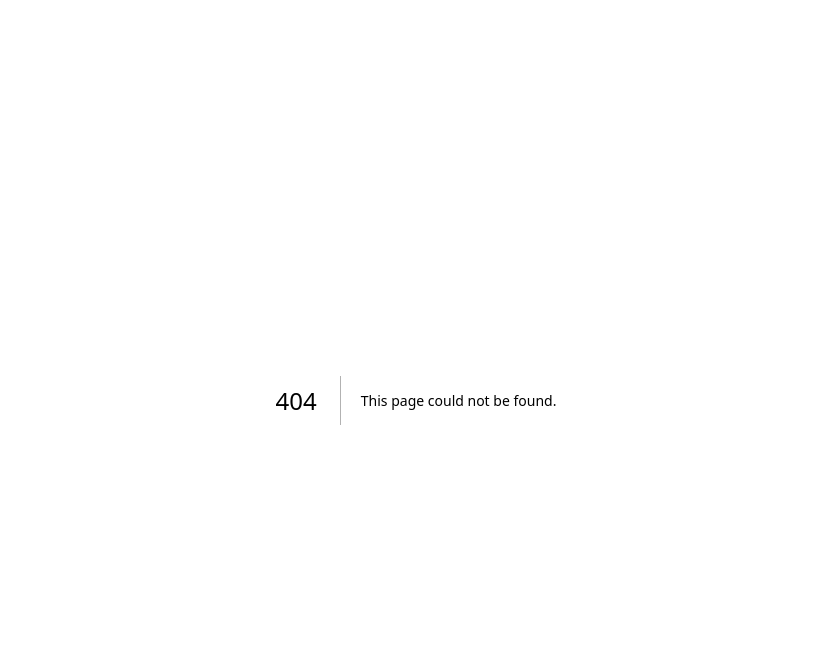
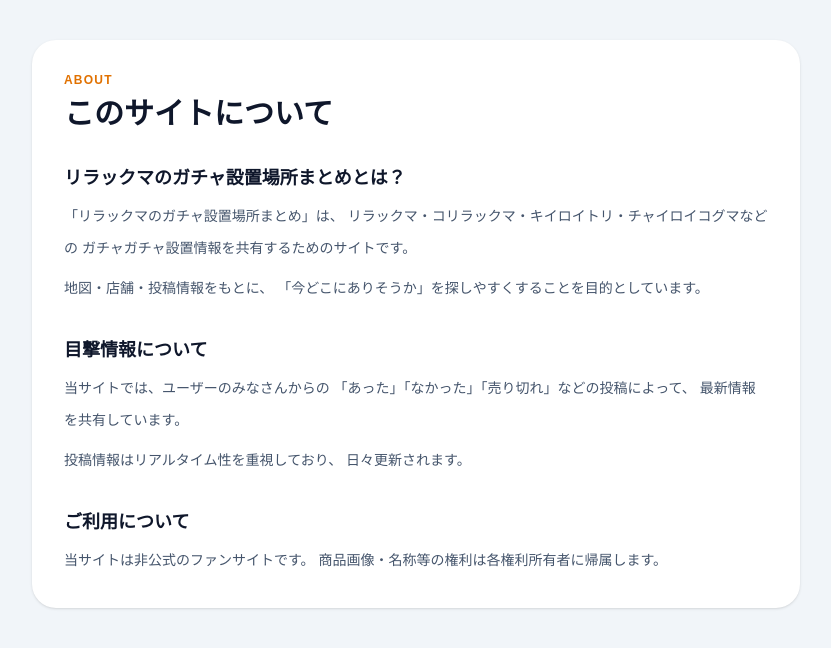
Before and after one commit to wakana1889-oss/scraper, a Next.js app in the folder web/: page /about in a window 1280 px wide. Before the commit this address had no page. Shown: the top 648 px of the page, without its empty margins (224-1055 px from the left). Built offline with nearby package versions, Linux system fonts and the light colour scheme.

Commit message:
add about privacy robots sitemap

```diff
--- /dev/null
+++ b/web/src/app/about/page.tsx
@@ -0,0 +1,62 @@
+export default function AboutPage() {
+  return (
+    <main className="min-h-screen bg-slate-100 px-4 py-10 text-slate-900">
+      <div className="mx-auto max-w-3xl rounded-3xl bg-white p-8 shadow-sm">
+        <p className="text-xs font-black tracking-widest text-amber-600">
+          ABOUT
+        </p>
+
+        <h1 className="mt-2 text-3xl font-black">
+          このサイトについて
+        </h1>
+
+        <div className="mt-8 space-y-8 text-sm leading-8 text-slate-600">
+          <section>
+            <h2 className="text-lg font-black text-slate-900">
+              リラックマのガチャ設置場所まとめとは？
+            </h2>
+
+            <p className="mt-2">
+              「リラックマのガチャ設置場所まとめ」は、
+              リラックマ・コリラックマ・キイロイトリ・チャイロイコグマなどの
+              ガチャガチャ設置情報を共有するためのサイトです。
+            </p>
+
+            <p className="mt-2">
+              地図・店舗・投稿情報をもとに、
+              「今どこにありそうか」を探しやすくすることを目的としています。
+            </p>
+          </section>
+
+          <section>
+            <h2 className="text-lg font-black text-slate-900">
+              目撃情報について
+            </h2>
+
+            <p className="mt-2">
+              当サイトでは、ユーザーのみなさんからの
+              「あった」「なかった」「売り切れ」などの投稿によって、
+              最新情報を共有しています。
+            </p>
+
+            <p className="mt-2">
+              投稿情報はリアルタイム性を重視しており、
+              日々更新されます。
+            </p>
+          </section>
+
+          <section>
+            <h2 className="text-lg font-black text-slate-900">
+              ご利用について
+            </h2>
+
+            <p className="mt-2">
+              当サイトは非公式のファンサイトです。
+              商品画像・名称等の権利は各権利所有者に帰属します。
+            </p>
+          </section>
+        </div>
+      </div>
+    </main>
+  )
+}
--- a/web/src/app/page.tsx
+++ b/web/src/app/page.tsx
@@ -1288,6 +1288,25 @@
     </a>
   </div>
 </div>
+<footer className="mt-10 border-t border-slate-200 py-6 text-center text-xs text-slate-500">
+ <div className="flex flex-wrap items-center justify-center gap-4">
+  <a
+    href="/about"
+    className="font-bold hover:text-slate-900"
+  >
+    このサイトについて
+  </a>
+
+  <a
+    href="/privacy"
+    className="font-bold hover:text-slate-900"
+  >
+    プライバシーポリシー
+  </a>
+
+  <span>© リラックマのガチャ設置場所まとめ</span>
+</div>
+</footer>
     </main>
   )
 }
--- /dev/null
+++ b/web/src/app/privacy/page.tsx
@@ -0,0 +1,60 @@
+export default function PrivacyPage() {
+  return (
+    <main className="min-h-screen bg-slate-100 px-4 py-10 text-slate-900">
+      <div className="mx-auto max-w-3xl rounded-3xl bg-white p-8 shadow-sm">
+        <h1 className="text-3xl font-black">
+          プライバシーポリシー
+        </h1>
+
+        <div className="mt-8 space-y-8 text-sm leading-8 text-slate-600">
+          <section>
+            <h2 className="text-lg font-black text-slate-900">
+              広告について
+            </h2>
+
+            <p className="mt-2">
+              当サイトでは、第三者配信の広告サービス
+              （Google AdSense、Amazonアソシエイト等）を利用する予定です。
+            </p>
+
+            <p className="mt-2">
+              広告配信事業者は、ユーザーの興味に応じた広告を表示するため、
+              Cookieを使用することがあります。
+            </p>
+          </section>
+
+          <section>
+            <h2 className="text-lg font-black text-slate-900">
+              アクセス解析について
+            </h2>
+
+            <p className="mt-2">
+              当サイトでは、アクセス解析ツールを利用する場合があります。
+              解析にはCookieを利用することがあります。
+            </p>
+          </section>
+
+          <section>
+            <h2 className="text-lg font-black text-slate-900">
+              目撃情報投稿について
+            </h2>
+
+            <p className="mt-2">
+              投稿された情報は、サービス改善および設置情報共有のために利用されます。
+            </p>
+          </section>
+
+          <section>
+            <h2 className="text-lg font-black text-slate-900">
+              お問い合わせ
+            </h2>
+
+            <p className="mt-2">
+              お問い合わせは今後設置予定です。
+            </p>
+          </section>
+        </div>
+      </div>
+    </main>
+  )
+}
```
